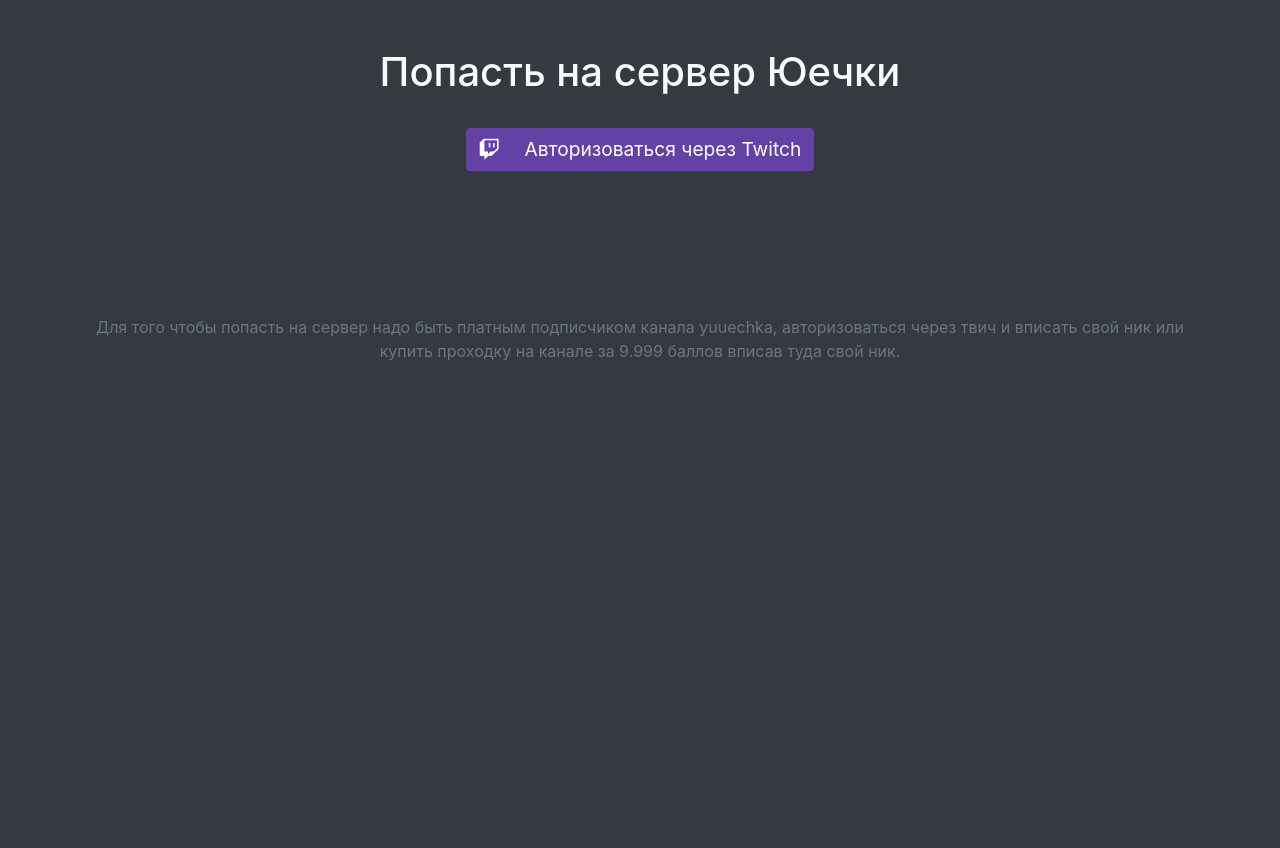
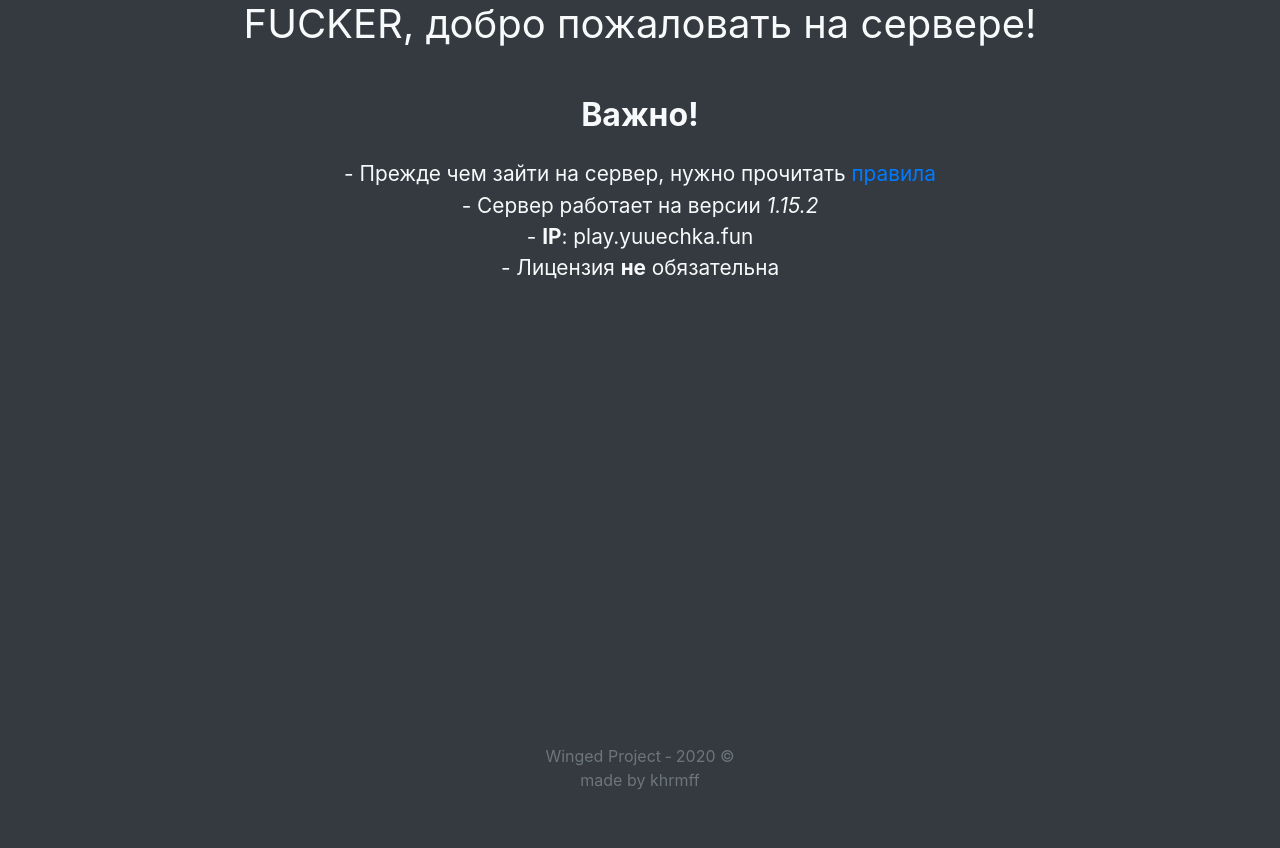
Before and after one commit to VeryBigSad/minecraft_twitch, a Django app: page /login in a window 1280 px wide. After the commit the page ends 790 px from the top, so only its background shows below. Run offline with Django 3.2, Linux system fonts and the light colour scheme; parts of the project's set-up code (start-up, migrations or seed data) failed here and were passed over; some libraries are stand-ins or nearby versions.

Commit message:
some things

```diff
--- a/felix_twitch/urls.py
+++ b/felix_twitch/urls.py
@@ -8,7 +8,7 @@ def red_to_index(request):
 
 
 urlpatterns = [
-    # path('admin-panel/', admin.site.urls),
+    path('admin-panel/', admin.site.urls),
     path('login', include('main.urls')),
     path('', red_to_index)
 ]
--- a/main/admin.py
+++ b/main/admin.py
@@ -2,4 +2,4 @@ from django.contrib import admin
 from .models import *
 
 # Register your models here.
-admin.register(Player)
+admin.site.register(Player)
--- a/main/views.py
+++ b/main/views.py
@@ -11,6 +11,7 @@ from main.models import Player
 
 def index(request):
     channel_id = '423486275'
+    return render(request, 'thanks.html', context={'username': 'FUCKER'})
 
     if request.method == 'POST':
         username = request.POST['mc-username']
@@ -35,7 +36,7 @@ def index(request):
             # getting user information
             resp = requests.post('https://id.twitch.tv/oauth2/token', data={
                 'client_id': 'geqwz9a4dhcg3wcmv8qsu07p5bb9cx',
-                'client_secret': '37cs0vpf6k3l3s71d3e8ios99ql6wi',
+                'client_secrets': '37cs0vpf6k3l3s71d3e8ios99ql6wi',
                 'code': request.GET.get('code'),
                 'grant_type': 'authorization_code',
                 'redirect_uri': 'http://' + DOMAIN_NAME,
--- a/templates/base.html
+++ b/templates/base.html
@@ -1,15 +1,18 @@
 <!DOCTYPE html>
-<html lang="ru">
+{% load static %}
+<html lang="ru" class="h-100">
 <head>
     <meta charset="UTF-8">
-    <script src="https://kit.fontawesome.com/3ca5d1bb23.js" crossorigin="anonymous"></script>
-        <title>{% block title %}Сервер Юечки{% endblock %}</title>
+
+    <link rel="shortcut icon" type="image/png" href="{% static 'favicon.png' %}"/>
+
+    <title>{% block title %}Сервер Юечки{% endblock %}</title>
     <meta name="viewport" content="width=device-width, initial-scale=1, shrink-to-fit=no">
     <link rel="stylesheet" href="https://stackpath.bootstrapcdn.com/bootstrap/4.5.0/css/bootstrap.min.css" integrity="sha384-9aIt2nRpC12Uk9gS9baDl411NQApFmC26EwAOH8WgZl5MYYxFfc+NcPb1dKGj7Sk" crossorigin="anonymous">
+    <script src="https://kit.fontawesome.com/3ca5d1bb23.js" crossorigin="anonymous"></script>
     <style>
         .container {
             width: 100%;
-            min-height: 100vh;
         }
         .btn-twitch {
             background-color: #6441a5;
@@ -18,13 +21,20 @@
     </style>
 </head>
 <body class="bg-dark d-flex flex-column h-100">
-    <main role="main" class="">
-        <div class="pt-5"></div>
+    <main role="main" class="flex-shrink-0">
         <div class="container text-center">
             {% block content %}
             {% endblock %}
         </div>
     </main>
+
+    <footer class="mt-auto pt-3 pb-2">
+        <div class="container text-center">
+            <span class="text-muted">Winged Project &dash; 2020 &copy;</span><br>
+            <span class="text-muted">made by <a class="mt-1 text-muted" href="https://khrmff.ru">khrmff</a></span>
+        </div>
+    </footer>
+    <!-- cosmetic scripts -->
     <script src="https://code.jquery.com/jquery-3.5.1.slim.min.js" integrity="sha384-DfXdz2htPH0lsSSs5nCTpuj/zy4C+OGpamoFVy38MVBnE+IbbVYUew+OrCXaRkfj" crossorigin="anonymous"></script>
     <script src="https://cdn.jsdelivr.net/npm/popper.js@1.16.0/dist/umd/popper.min.js" integrity="sha384-Q6E9RHvbIyZFJoft+2mJbHaEWldlvI9IOYy5n3zV9zzTtmI3UksdQRVvoxMfooAo" crossorigin="anonymous"></script>
     <script src="https://stackpath.bootstrapcdn.com/bootstrap/4.5.0/js/bootstrap.min.js" integrity="sha384-OgVRvuATP1z7JjHLkuOU7Xw704+h835Lr+6QL9UvYjZE3Ipu6Tp75j7Bh/kR0JKI" crossorigin="anonymous"></script>
@@ -45,6 +55,19 @@
             }, false);
         })();
     </script>
+    <!-- yandex metrics -->
+    <script type="text/javascript" >
+        (function(m,e,t,r,i,k,a){m[i]=m[i]||function(){(m[i].a=m[i].a||[]).push(arguments)};
+            m[i].l=1*new Date();k=e.createElement(t),a=e.getElementsByTagName(t)[0],k.async=1,k.src=r,a.parentNode.insertBefore(k,a)})
+        (window, document, "script", "https://mc.yandex.ru/metrika/tag.js", "ym");
 
+        ym(63912922, "init", {
+            clickmap:true,
+            trackLinks:true,
+            accurateTrackBounce:true,
+            webvisor:true
+        });
+    </script>
+    <noscript><div><img src="https://mc.yandex.ru/watch/63912922" style="position:absolute; left:-9999px;" alt="" /></div></noscript>
 </body>
 </html>
--- a/templates/index.html
+++ b/templates/index.html
@@ -11,7 +11,7 @@
             <span style="color: white; font-size: 1.2rem">Авторизоваться через Twitch</span>
         </a>
     </div>
-    <p class="text-muted" style="margin-top: 9rem">
+    <p class="text-muted" style="margin-top: 9rem; font-size: 1.1rem">
         Для того чтобы попасть на сервер надо быть платным подписчиком канала yuuechka,
         авторизоваться через твич и вписать свой ник или купить проходку на канале за
         9.999 баллов вписав туда свой ник.
--- a/templates/thanks.html
+++ b/templates/thanks.html
@@ -1,5 +1,12 @@
 {% extends 'base.html' %}
 
 {% block content %}
-    <h1 class="text-light">Вы добавлены в вайтлист!</h1>
+    <h1 class="text-light font-weight-normal">{{ username }}, добро пожаловать на сервере!</h1>
+    <div class="text-light container mt-5" style="font-size: 1.3rem">
+        <h2 class="mb-4 font-weight-bold">Важно!</h2>
+        <span>- Прежде чем зайти на сервер, нужно прочитать <a href="https://l.khrmff.ru/surules">правила</a></span><br>
+        <span>- Сервер работает на версии <span class="font-italic">1.15.2</span></span><br>
+        <span>- <span class="font-weight-bold">IP</span>: play.yuuechka.fun</span><br>
+        <span>- Лицензия <span class="font-weight-bold">не</span> обязательна</span><br>
+    </div>
 {% endblock %}
```
Also changed, not shown: felix_twitch/asgi.py (deleted, +0 -16 lines), felix_twitch/settings.py (+8 -3 lines), main/models.py (+4 -4 lines), general_static/favicon.png (added).
